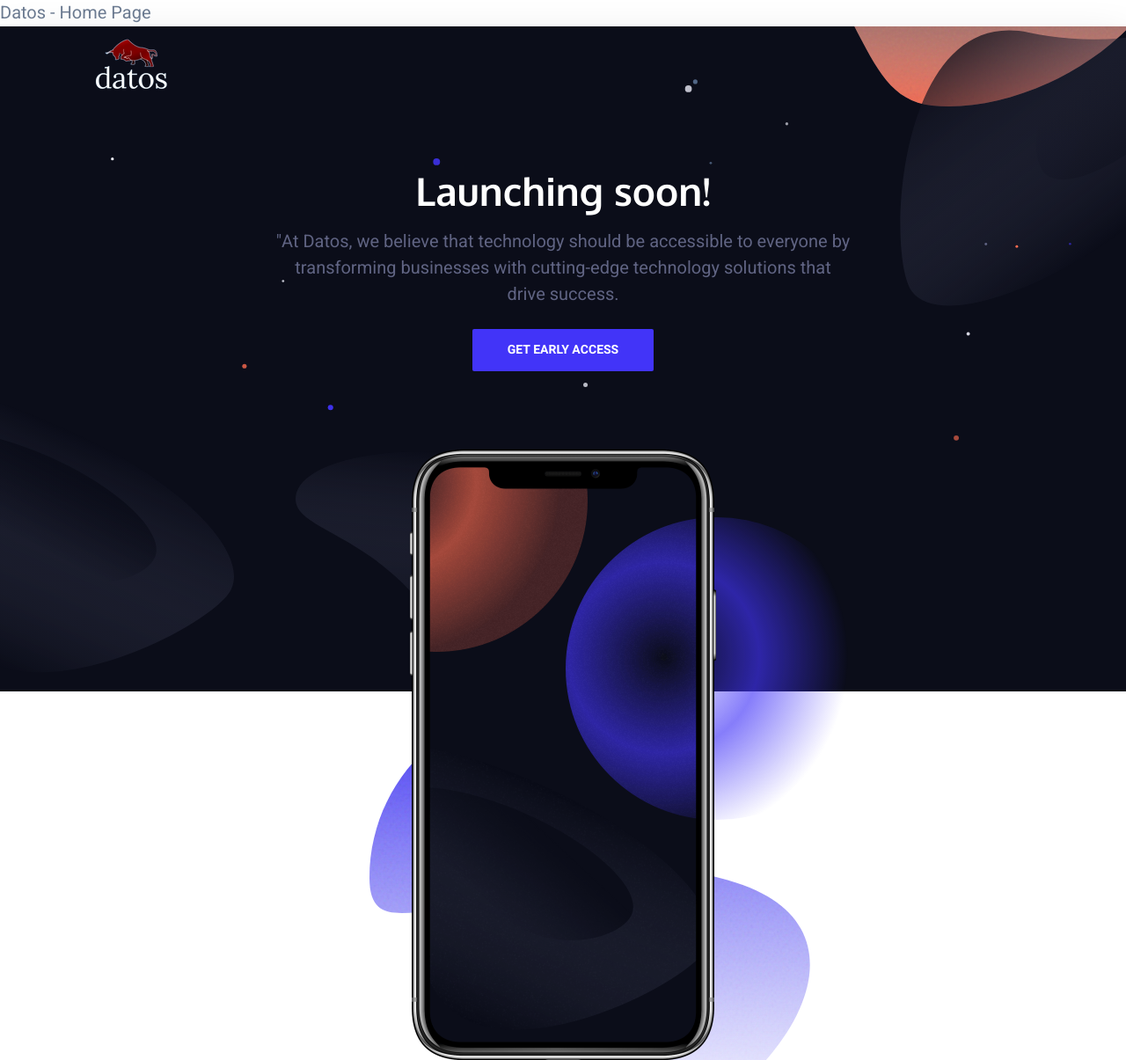
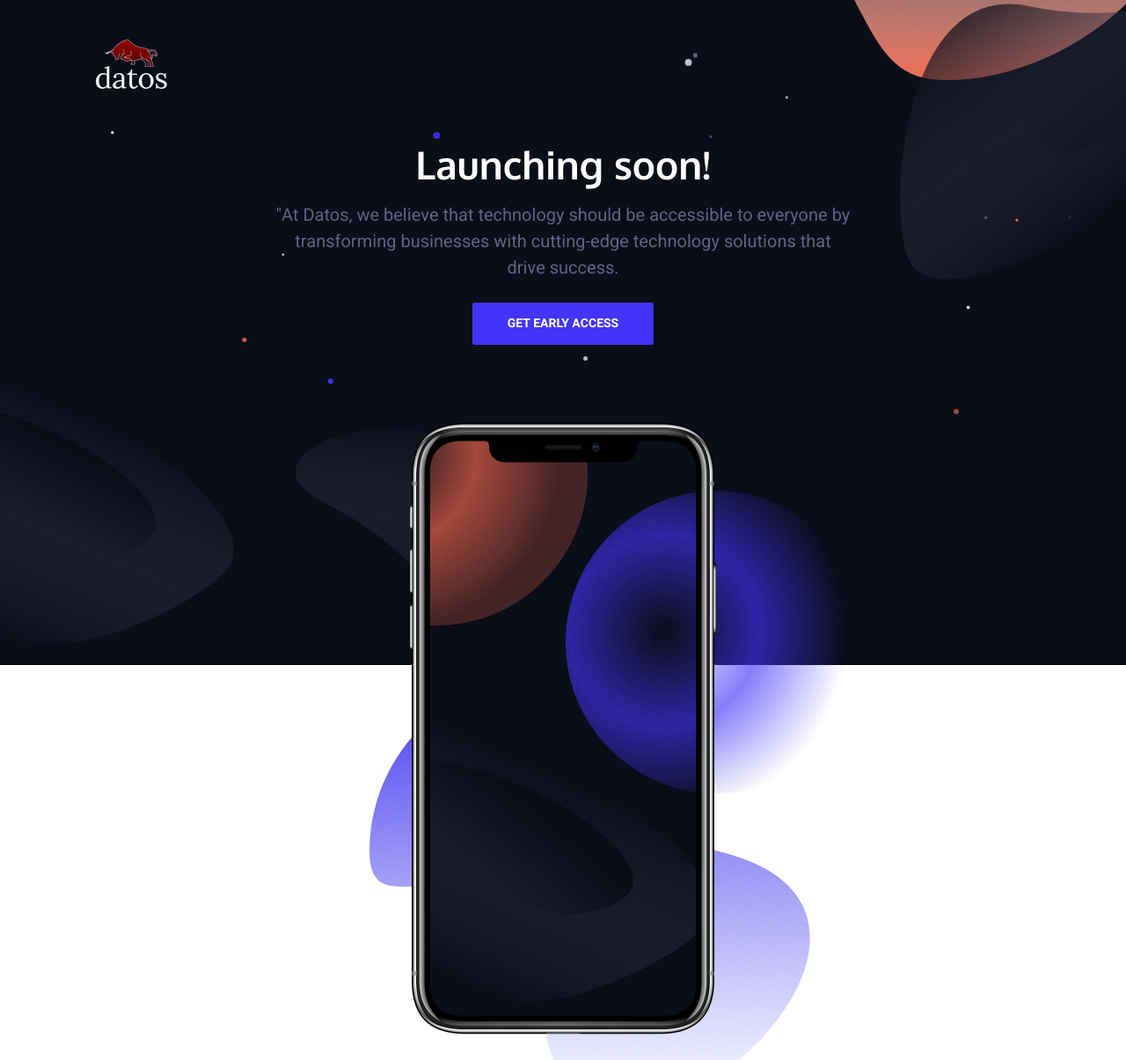
Before and after one commit to OluwaMukulu/datos, a Django app: page / in a window 1280 px wide. Shown: the top 1205 px of the page at 88% size. Run offline with Django 3.2, Linux system fonts and the light colour scheme.

Commit message:
Update home.html

```diff
--- a/datos/templates/home.html
+++ b/datos/templates/home.html
@@ -1,6 +1,5 @@
 {% load static %}
 
-{% block title %}Datos - Home Page{% endblock %}
 
 <!DOCTYPE html>
 <html lang="en" class="no-js">
```
